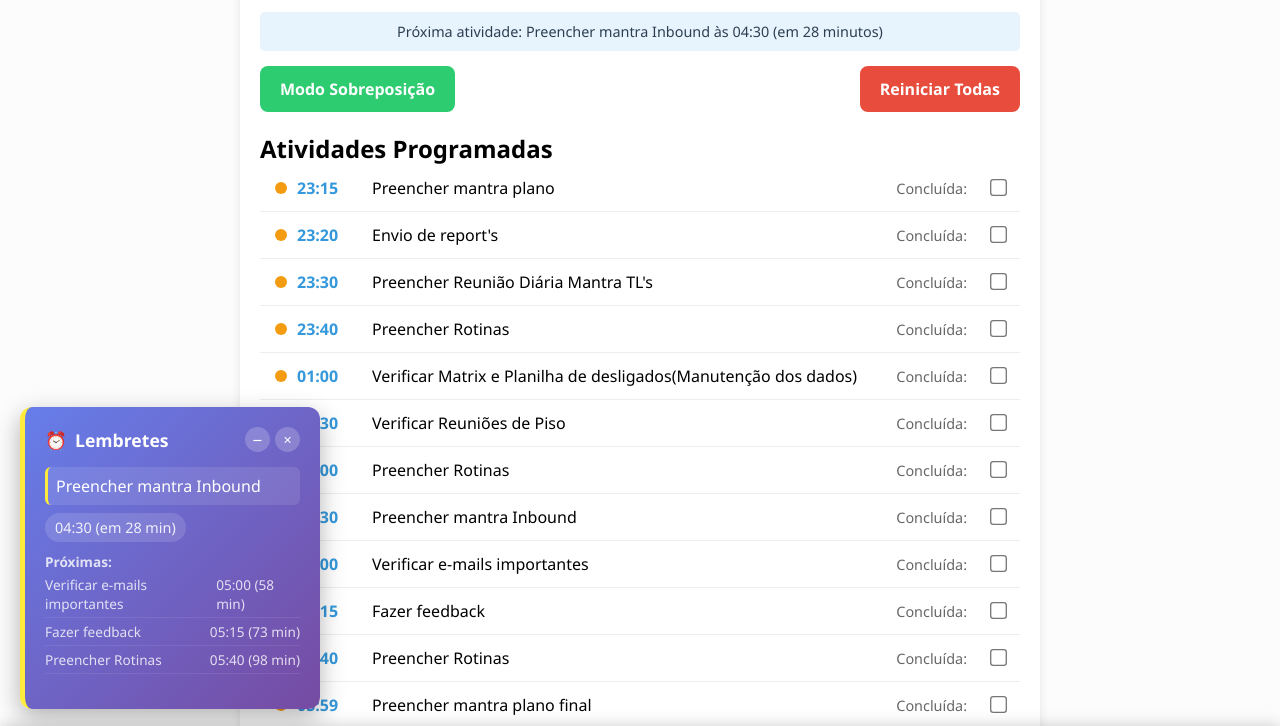
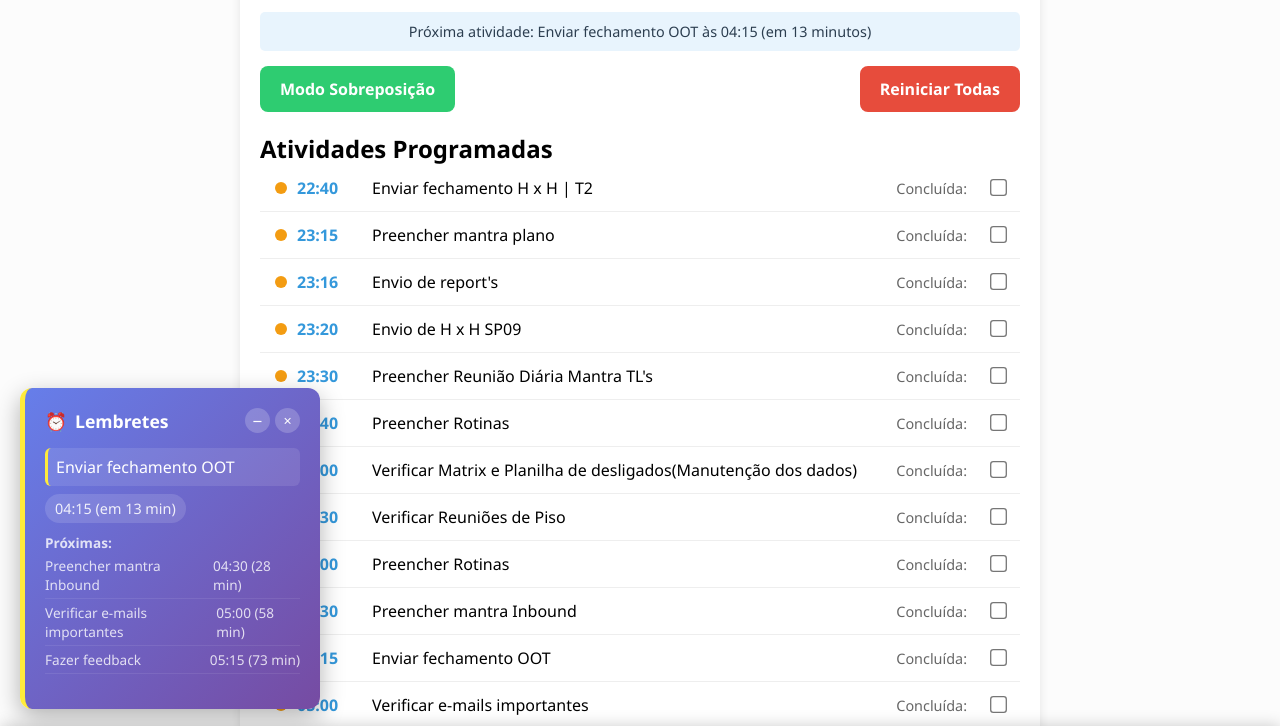
Before and after one commit to eliane-meli/Lembrete_Diario, a plain HTML site: page index.html in a window 1280 px wide. Shown: the part 71-797 px from the top of the page. Drawn offline with Linux system fonts and the light colour scheme.

Commit message:
Update activity times in index.html

```diff
--- a/index.html
+++ b/index.html
@@ -787,14 +787,17 @@
 
         // Dados das atividades do arquivo CSV
         const activities = [
+            { name: "Enviar fechamento H x H | T2", time: "22:40" },
             { name: "Preencher mantra plano", time: "23:15" },
-            { name: "Envio de report's", time: "23:20" },
+            { name: "Envio de report's", time: "23:16" },
+            { name: "Envio de H x H SP09", time: "23:20" },
             { name: "Preencher Reunião Diária Mantra TL's", time: "23:30" },
             { name: "Preencher Rotinas", time: "23:40" },
             { name: "Verificar Matrix e Planilha de desligados(Manutenção dos dados)", time: "01:00" },
             { name: "Verificar Reuniões de Piso", time: "01:30" },
             { name: "Preencher Rotinas", time: "02:00" },
             { name: "Preencher mantra Inbound", time: "04:30" },
+            { name: "Enviar fechamento OOT", time: "04:15" },
             { name: "Verificar e-mails importantes", time: "05:00" },
             { name: "Fazer feedback", time: "05:15" },
             { name: "Preencher Rotinas", time: "05:40" },
```
